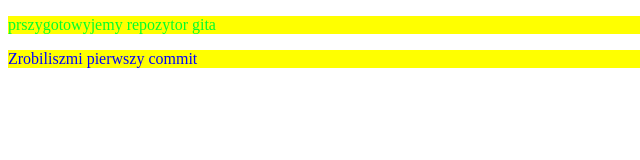
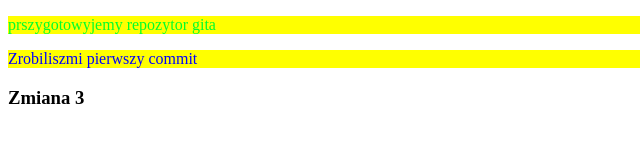
Before and after one commit to oleksokorenko/Sanya, a plain HTML site: page index.html in a window 1280 px wide. Shown: the full height of the page, 0-640 px from the left. Drawn offline with Linux system fonts and the light colour scheme.

Commit message:
change h3

```diff
--- a/index.html
+++ b/index.html
@@ -7,6 +7,7 @@
     <link rel="stylesheet" href="style.css">
     <p>prszygotowyjemy repozytor gita</p>
     <p>Zrobiliszmi pierwszy commit</p>
+    <h3>Zmiana 3</h3>
 </head>
 <body>
 
--- a/style.css
+++ b/style.css
@@ -5,3 +5,6 @@
 p:first-of-type{
     color: rgb(0, 255, 42);
 }
+h3{
+    border: green;
+}
```
